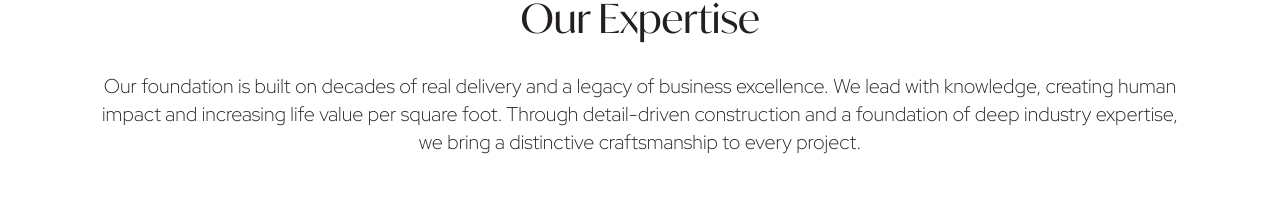
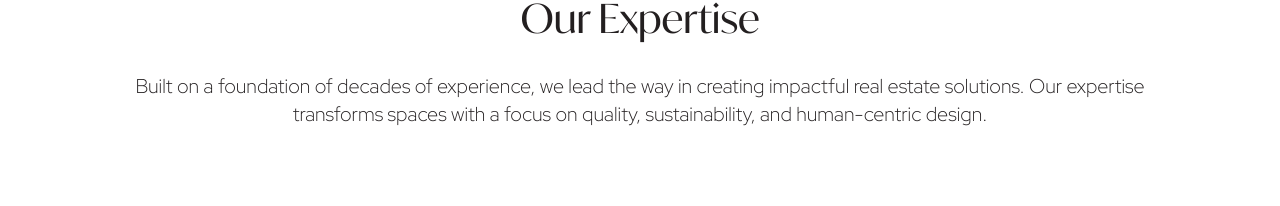
Before and after one commit to shadab-gtf/origin-realty, a Next.js app: page / in a window 1280 px wide. Shown: the part 11444-11650 px from the top of the page. Built offline with nearby package versions, Linux system fonts and the light colour scheme.

Commit message:
content change of new

```diff
--- a/src/components/Sections/Beyond.tsx
+++ b/src/components/Sections/Beyond.tsx
@@ -115,24 +115,23 @@ export default function Beyond() {
 
       <div className="relative z-10 mx-auto max-w-6xl px-6 text-center">
         <span className="mb-4 inline-block text-sm tracking-normal font-bold text-[#7b6b51]">
-         Trusted by Iconic Brands
+          Trusted by Iconic Brands
         </span>
 
         <h2
           ref={titleRef}
           className="mx-auto max-w-4xl text-[clamp(2rem,4vw,2.1rem)] capitalize font-serif leading-tight text-[#231F20]"
         >
-          Partnering with India’s most respected names
+          Collaborating with India’s Most Trusted Brands
         </h2>
 
         <p
           ref={textRef}
           className="mx-auto mt-6 max-w-4xl text-[15px] leading-relaxed text-[#231F20] md:text-base"
         >
-          Our work with India’s most influential brands has shaped a disciplined
-          design intelligence—one that balances scale, precision, and emotional
-          resonance. Every environment we create is informed by operational
-          excellence and elevated by lifestyle thinking.
+          Our partnerships with India’s leading names empower us to bring
+          cutting-edge solutions to life. Through shared values and expertise,
+          we are committed to delivering excellence in every project.
         </p>
 
         <div
@@ -163,9 +162,7 @@ export default function Beyond() {
         </div>
 
         <span className="mt-10 block text-sm italic text-neutral-500">
-        <Link href="">
-        & Many More....
-        </Link>
+          <Link href="">& Many More....</Link>
         </span>
       </div>
     </section>
--- a/src/components/Sections/OurExpertise.tsx
+++ b/src/components/Sections/OurExpertise.tsx
@@ -136,11 +136,10 @@ export default function OurExpertise() {
           Our Expertise
         </h2>
         <p className="mt-6 text-[#231F20] font-light sm:text-xl text-base">
-          Our foundation is built on decades of real delivery and a legacy of
-          business excellence. We lead with knowledge, creating human impact and
-          increasing life value per square foot. Through detail-driven
-          construction and a foundation of deep industry expertise, we bring a
-          distinctive craftsmanship to every project.
+          Built on a foundation of decades of experience, we lead the way in
+          creating impactful real estate solutions. Our expertise transforms
+          spaces with a focus on quality, sustainability, and human-centric
+          design.
         </p>
       </div>
 
@@ -162,16 +161,11 @@ export default function OurExpertise() {
             </div>
           ))} */}
 
-           {stats.map((stat) => (
+          {stats.map((stat) => (
             <div key={stat.label} className="flex items-center gap-6">
               <div className="min-w-[280px]">
-                <IOSCounter
-                  value={stat.value}
-                  suffix={stat.suffix}
-                />
-                <p className="text-sm text-[#231F20]">
-                  {stat.label}
-                </p>
+                <IOSCounter value={stat.value} suffix={stat.suffix} />
+                <p className="text-sm text-[#231F20]">{stat.label}</p>
               </div>
 
               <span className="stat-line hidden sm:block h-px flex-1 bg-[#CEB58D]" />
@@ -192,7 +186,7 @@ export default function OurExpertise() {
                 backgroundImage: "url(/about.jpg)",
                 backgroundSize: "cover",
                 backgroundPosition: "center",
-                backgroundRepeat:"no-repeat",
+                backgroundRepeat: "no-repeat",
                 zIndex: 10,
               }}
             />
--- a/src/components/Sections/Vision.tsx
+++ b/src/components/Sections/Vision.tsx
@@ -184,11 +184,9 @@ export default function Vision() {
             sm:mb-16
           "
         >
-          At Sector 88A, Origen unfolds the culmination of 30 years of business
-          acumen. We are shifting from structures to stories with a
-          human-centric vision where real estate is designed like a science and
-          lived as an upgrade. Here, we build beyond four walls to create
-          ecosystems that breathe with you.
+          At Sector 88A, we integrate 30 years of business acumen with
+          human-centric design. This vision creates spaces that are more than
+          just structures but evolving ecosystems for modern living.
         </p>
 
         <div
@@ -206,14 +204,18 @@ export default function Vision() {
             <p className="text-[#CEB58D] text-lg sm:text-2xl font-serif">
               8.265 Acres
             </p>
-            <p className="text-white/60 text-xs tracking-tight sm:text-sm mt-1">Land Parcel</p>
+            <p className="text-white/60 text-xs tracking-tight sm:text-sm mt-1">
+              Land Parcel
+            </p>
           </div>
 
           <div>
             <p className="text-[#CEB58D] text-lg sm:text-2xl font-serif">
               Sector 88A
             </p>
-            <p className="text-white/60 text-xs tracking-tight sm:text-sm mt-1">Gurugram</p>
+            <p className="text-white/60 text-xs tracking-tight sm:text-sm mt-1">
+              Gurugram
+            </p>
           </div>
 
           <div>
```
